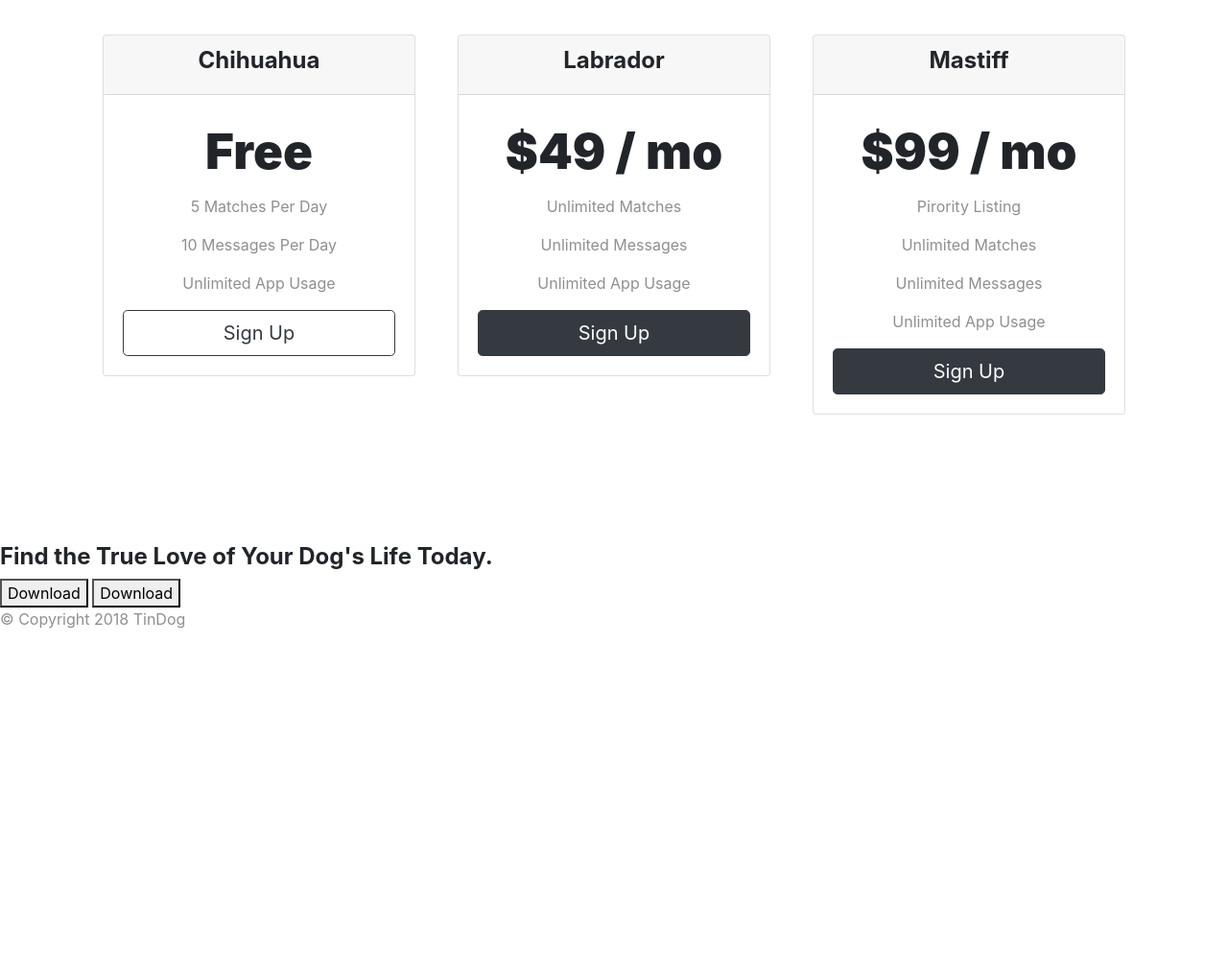
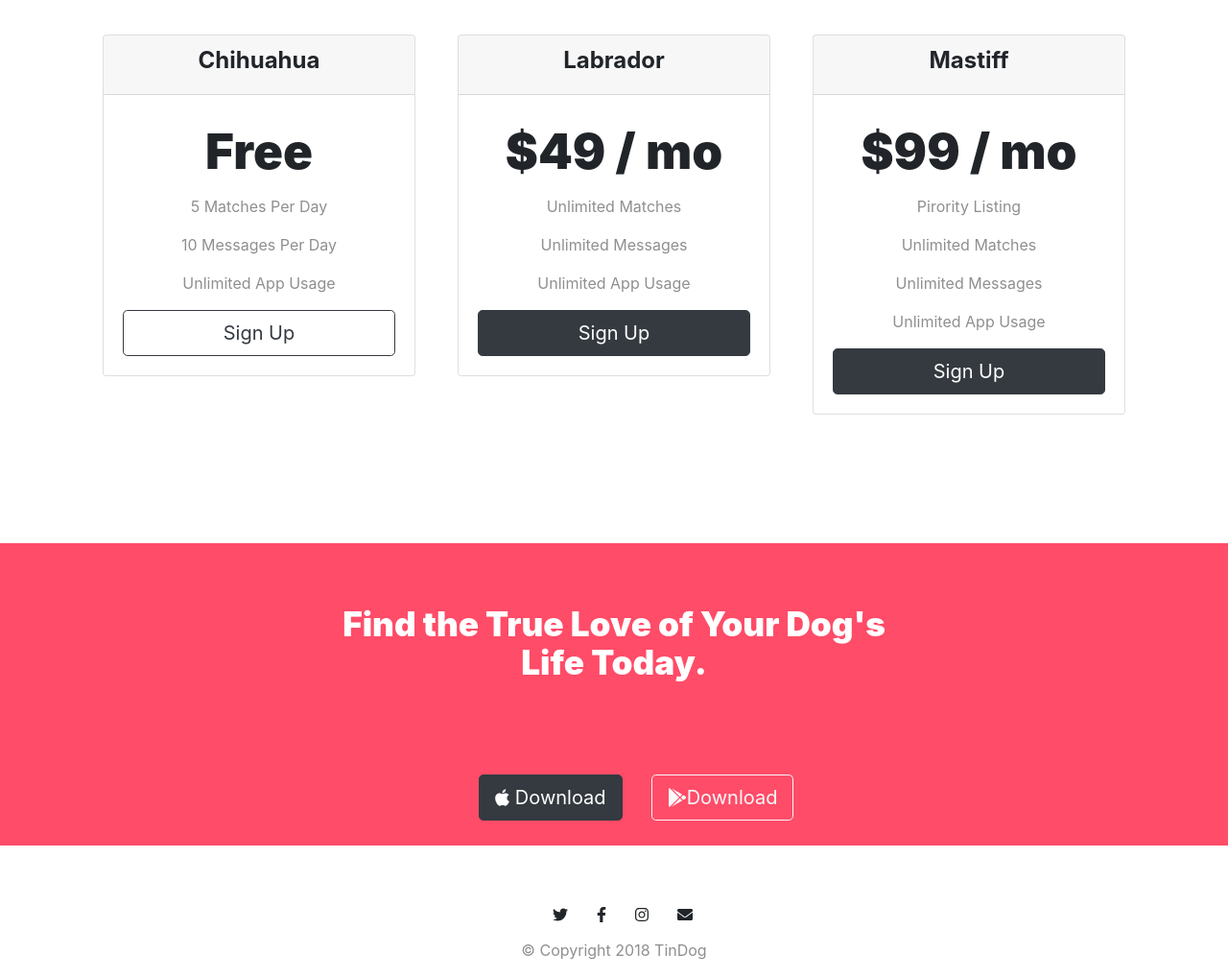
Before and after one commit to noro4921/cv, a plain HTML site: page index.html in a window 1280 px wide. Shown: the part 1940-2958 px from the top of the page at 96% size. Before the commit the page ends 2613 px from the top, so only its background shows below. Drawn offline with nearby package versions, Linux system fonts and the light colour scheme.

Commit message:
Add files via upload

```diff
--- a/css/styles.css
+++ b/css/styles.css
@@ -125,3 +125,47 @@ p{
 .pricing-column{
   padding: 3% 2%;
 }
+
+@media (max-width:1028px){
+
+  #title{
+    text-align: center;
+  }
+
+  .title-image{
+    position: static;
+    transform: rotate(0);
+  }
+}
+
+#cta{
+  background-color: #ff4c68;
+}
+
+.slogan{
+  font-family: "Montserrat" sans-serif;
+  font-weight: 900;
+  font-size: 2.2rem;
+  line-height: 2.5rem;
+  color: #fff;
+  text-align: center;
+  padding:5%;
+
+}
+
+.downs{
+  position: relative;
+  left: 38%;
+  margin: 2% 1%;
+}
+.social-icon{
+  margin-top: 5%;
+  margin-right: 2%;
+  margin-bottom: 1%;
+  position: relative;
+  left: 45%;
+}
+
+.copyright{
+  text-align: center;
+}
--- a/index.html
+++ b/index.html
@@ -59,7 +59,7 @@
       <div class="row">
         <div class="col-lg-6">
           <h1>Meet new and interesting dogs nearby.</h1>
-          <button type="button" class="btn btn-dark btn-lg download-button"><i class="fab fa-apple"></i>Download</button>
+          <button type="button" class="btn btn-dark btn-lg download-button"><i class="fab fa-apple"></i> Download</button>
           <button type="button" class="btn btn-outline-light btn-lg download-button"><i class="fab fa-google-play"></i>Download</button>
         </div>
         <div class="col-lg-6">
@@ -213,9 +213,12 @@
 
   <section id="cta">
 
-    <h3>Find the True Love of Your Dog's Life Today.</h3>
-    <button type="button">Download</button>
-    <button type="button">Download</button>
+    <h3 class="slogan">Find the True Love of Your Dog's<br> Life Today.</h3>
+
+    <button type="button" class="btn btn-lg btn-dark downs">
+    <i class="fab fa-apple"></i> Download</button>
+    <button type="button" class="btn btn-lg btn-outline-light downs">
+    <i class="fab fa-google-play"></i>Download</button>
 
   </section>
 
@@ -224,7 +227,16 @@
 
   <footer id="footer">
 
-    <p>© Copyright 2018 TinDog</p>
+    <i class="social-icon fab fa-twitter"></i>
+
+    <i class="social-icon fab fa-facebook-f"></i>
+
+    <i class="social-icon fab fa-instagram"></i>
+
+    <i class="social-icon fas fa-envelope"></i>
+
+
+    <p class="copyright">© Copyright 2018 TinDog</p>
 
   </footer>
 
```
